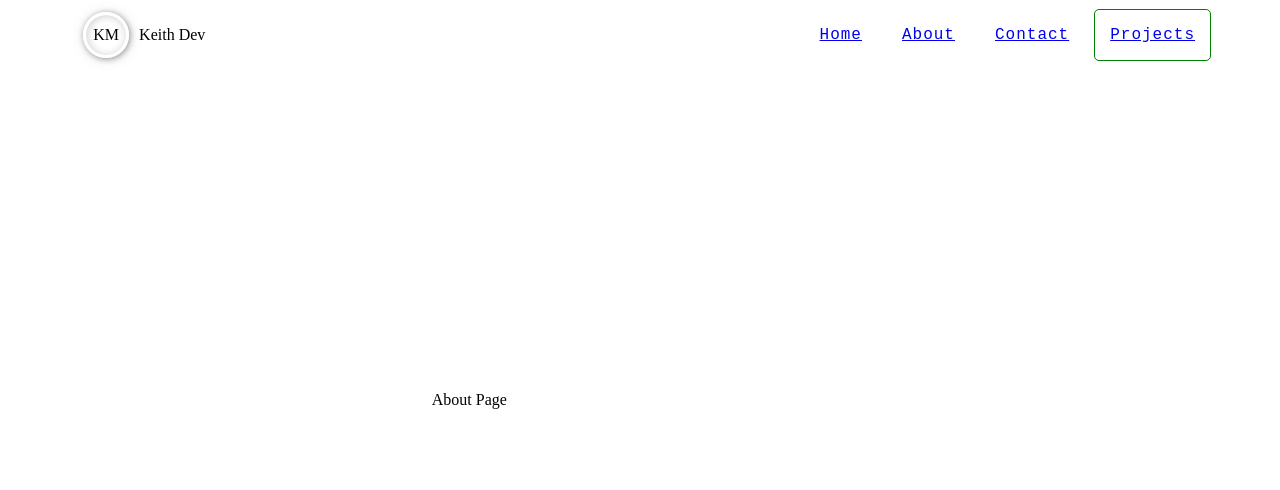
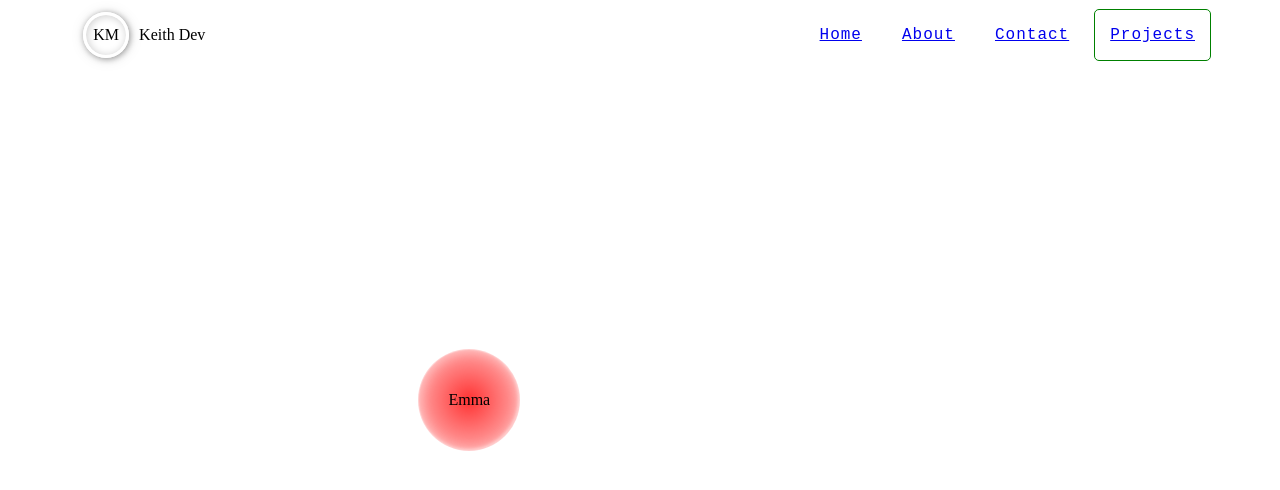
Before and after one commit to keithmacdonalddev/portfolio, a React (Create React App) app: page /about in a window 1280 px wide. Shown: the top 490 px of the page. Built offline with nearby package versions, Linux system fonts and the light colour scheme.

Commit message:
emmas button

```diff
--- /dev/null
+++ b/src/components/About/about.module.css
@@ -0,0 +1,28 @@
+.main {
+	width: 100px;
+	height: 100px;
+	background: radial-gradient(rgba(255, 0, 0, 0.8), rgba(255, 0, 0, 0.2));
+	border-radius: 50%;
+	box-shadow: inset 1px 1px 10px 2px rgba(255, 255, 255, 0.3), inset -1px -1px 3px rgba(255, 255, 255, 0.4);
+	display: flex;
+	justify-content: center;
+	align-items: center;
+	border: 1px solid rgba(255, 255, 255, 0.5);
+}
+
+.main2 {
+	width: 100px;
+	height: 100px;
+	background: radial-gradient(rgba(255, 0, 0, 0.2), rgba(255, 0, 0, 0.8));
+
+	border-radius: 50%;
+	box-shadow: inset 1px 1px 7px 1px rgba(0, 0, 0, 0.3), inset -1px -1px 3px rgba(0, 0, 0, 0.3);
+	display: flex;
+	justify-content: center;
+	align-items: center;
+	border: 1px solid rgba(0, 0, 0, 0.2);
+}
+
+.container {
+	display: grid;
+}
--- a/src/components/About/index.js
+++ b/src/components/About/index.js
@@ -1,9 +1,13 @@
-import React from 'react';
+import React, { useState } from 'react';
+import classname from './about.module.css';
 
 const About = () => {
+	const [clicked, setClicked] = useState(false);
 	return (
-		<div>
-			<div className=''>About Page</div>
+		<div onClick={() => setClicked(!clicked)} className={classname.container}>
+			<div className={clicked ? classname.main2 : classname.main}>
+				<div className=''>Emma</div>
+			</div>
 		</div>
 	);
 };
```
